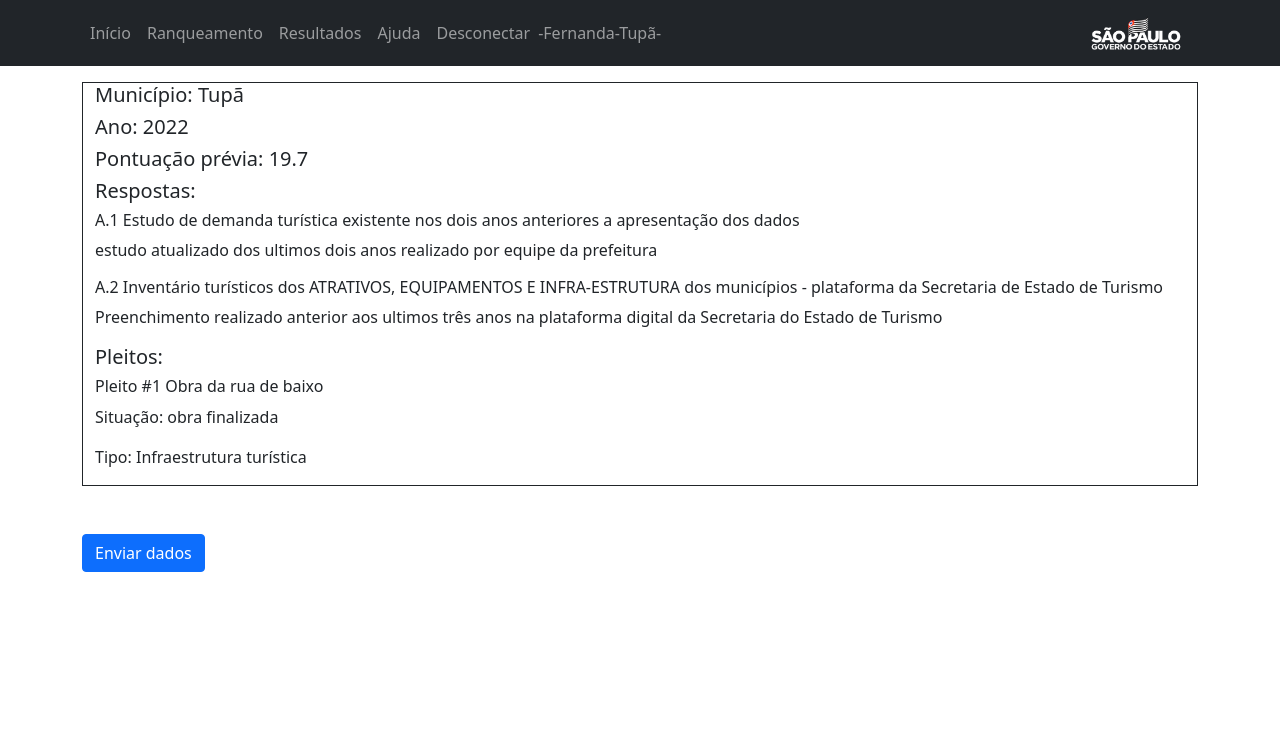
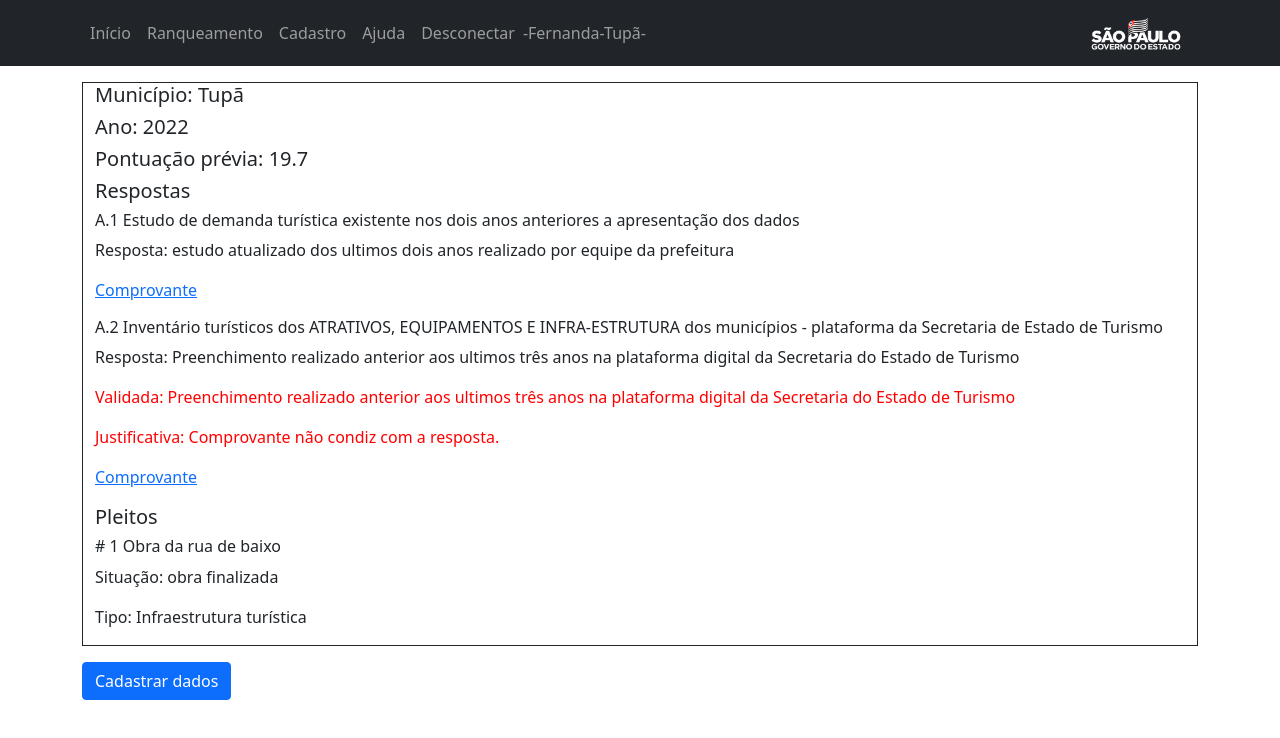
Before and after one commit to lmarcarini/ranqueamento-estancias, a Next.js app: page /dados in a window 1280 px wide. Shown: the top 738 px of the page. Built offline with nearby package versions, Linux system fonts and the light colour scheme.

Commit message:
unificado visualizador de dados e icon pleito

```diff
--- /dev/null
+++ b/components/RecursoForm.js
@@ -0,0 +1,19 @@
+import Form from "react-bootstrap/Form";
+import Button from "react-bootstrap/Button";
+
+export default () => {
+  const handleSubmit = () => {};
+  return (
+    <Form>
+      <Form.Label>Recurso</Form.Label>
+      <Form.Control
+        as="textarea"
+        type="text"
+        placeholder="Insira seu recurso aqui"
+      />
+      <Button onClick={handleSubmit} className="mt-2">
+        Registrar recurso
+      </Button>
+    </Form>
+  );
+};
--- a/components/VisualizadorDados.js
+++ b/components/VisualizadorDados.js
@@ -1,26 +1,56 @@
-import mockData from "../scripts/mock2.json";
+import dados from "../scripts/mock2.json";
 import Container from "react-bootstrap/Container";
 import pontuacao from "../scripts/pontuacao";
 
-export default (dados) => {
+export default () => {
   return (
     <Container style={{ border: "1px solid" }}>
-      <h5> Município: {mockData.municipio}</h5>
-      <h5> Ano: {mockData.ano}</h5>
-      <h5>Pontuação prévia: {pontuacao(mockData)}</h5>
-      <h5>Respostas: </h5>
-      {mockData.perguntas.map(({ id, cabecalho, resposta }) => (
-        <div key={id}>
-          <h6>{cabecalho}</h6>
-          <p>{resposta}</p>
-        </div>
-      ))}
-      <h5>Pleitos: </h5>
-      {mockData.pleitos.map(({ nome, situacao, tipo }, i) => (
-        <div key={i}>
-          <h6>Pleito #{i + 1 + " " + nome}</h6>
-          <p>Situação: {" " + situacao}</p>
-          <p>Tipo: {" " + tipo}</p>
+      <h5> Município: {dados.municipio}</h5>
+      <h5> Ano: {dados.ano}</h5>
+      <h5>Pontuação prévia: {pontuacao(dados)}</h5>
+      <h5>Respostas</h5>
+      {dados.perguntas.map(
+        ({ id, cabecalho, resposta, validacao, justificativa }) => (
+          <div key={id} className="mb-2">
+            <h6>{cabecalho}</h6>
+            <p>Resposta: {" " + resposta}</p>
+            {validacao !== "false" && (
+              <>
+                <p style={{ color: "red" }}>Validada: {" " + validacao}</p>
+                <p style={{ color: "red" }}>
+                  Justificativa: {" " + justificativa}
+                </p>
+              </>
+            )}
+            {true && (
+              <p>
+                <a href="link.html">Comprovante</a>
+              </p>
+            )}
+          </div>
+        )
+      )}
+      <h5>Pleitos</h5>
+      {dados.pleitos.map((pleito, i) => (
+        <div key={i} className="mb-2">
+          <h6># {i + 1 + " " + pleito.nome}</h6>
+          <p>Situação: {" " + pleito.situacao}</p>
+          {pleito.situacaoValidado && (
+            <p style={{ color: "red" }}>
+              Situação validada: {" " + pleito.situacaoValidado}
+            </p>
+          )}
+          <p>Tipo: {" " + pleito.tipo}</p>
+          {pleito.tipoValidado && (
+            <p style={{ color: "red" }}>
+              Tipo validado: {" " + pleito.tipoValidado}
+            </p>
+          )}
+          {pleito.justificativa && (
+            <p style={{ color: "red" }}>
+              Justificativa: {" " + pleito.justificativa}
+            </p>
+          )}
         </div>
       ))}
     </Container>
--- a/contexts/CicloContext.js
+++ b/contexts/CicloContext.js
@@ -5,7 +5,7 @@ import { createContext, useContext } from "react";
 const cicloContext = createContext({ ciclo: "cadastroAberto" });
 
 export const CicloProvider = ({ children }) => {
-  const ciclo = { ciclo: "resultados" };
+  const ciclo = { ciclo: "cadastroAberto" };
   return (
     <cicloContext.Provider value={ciclo}>{children}</cicloContext.Provider>
   );
--- a/pages/dados.js
+++ b/pages/dados.js
@@ -3,9 +3,12 @@ import Button from "react-bootstrap/Button";
 import VisualizadorDados from "../components/VisualizadorDados";
 import { useState } from "react";
 import DadosEnviadosModal from "../components/DadosEnviadosModal";
+import { useCiclo } from "../contexts/CicloContext";
+import RecursoForm from "../components/RecursoForm";
 
 export default () => {
   const [dadosEnviados, setDadosEnviados] = useState(true);
+  const { ciclo } = useCiclo();
   return (
     <Container className="mt-3">
       {dadosEnviados ? (
@@ -16,9 +19,12 @@ export default () => {
           ano.
         </h6>
       )}
-      <Button className="mt-5 mb-5" href="form">
-        Enviar dados
-      </Button>
+      {ciclo === "cadastroAberto" && (
+        <Button className="mt-3" href="form">
+          Cadastrar dados
+        </Button>
+      )}
+      {ciclo === "recursosAberto" && <RecursoForm />}
       <DadosEnviadosModal />
     </Container>
   );
--- a/pages/ranqueamento.js
+++ b/pages/ranqueamento.js
@@ -9,7 +9,8 @@ export default () => {
   ]);
 
   return (
-    <Container>
+    <Container className="mt-3">
+      <h4 style={{ textAlign: "center" }}>Ranqueamento ano 2022</h4>
       <TabelaMunicipios listaMunicipios={municipios}></TabelaMunicipios>
     </Container>
   );
```
Also changed, not shown: components/Form/SectionB.js (+7 -2 lines), pages/recursos.js (+4 -13 lines).
